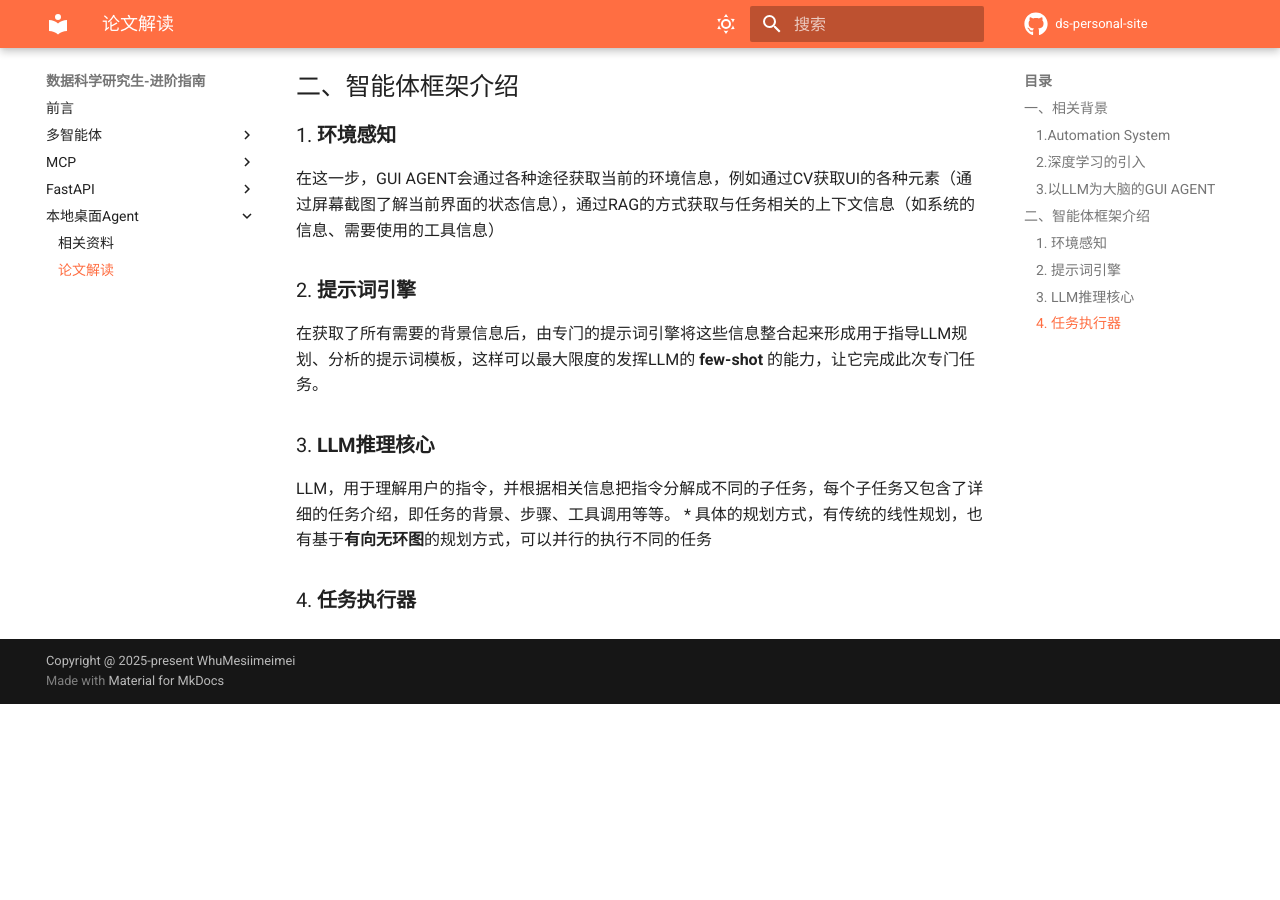
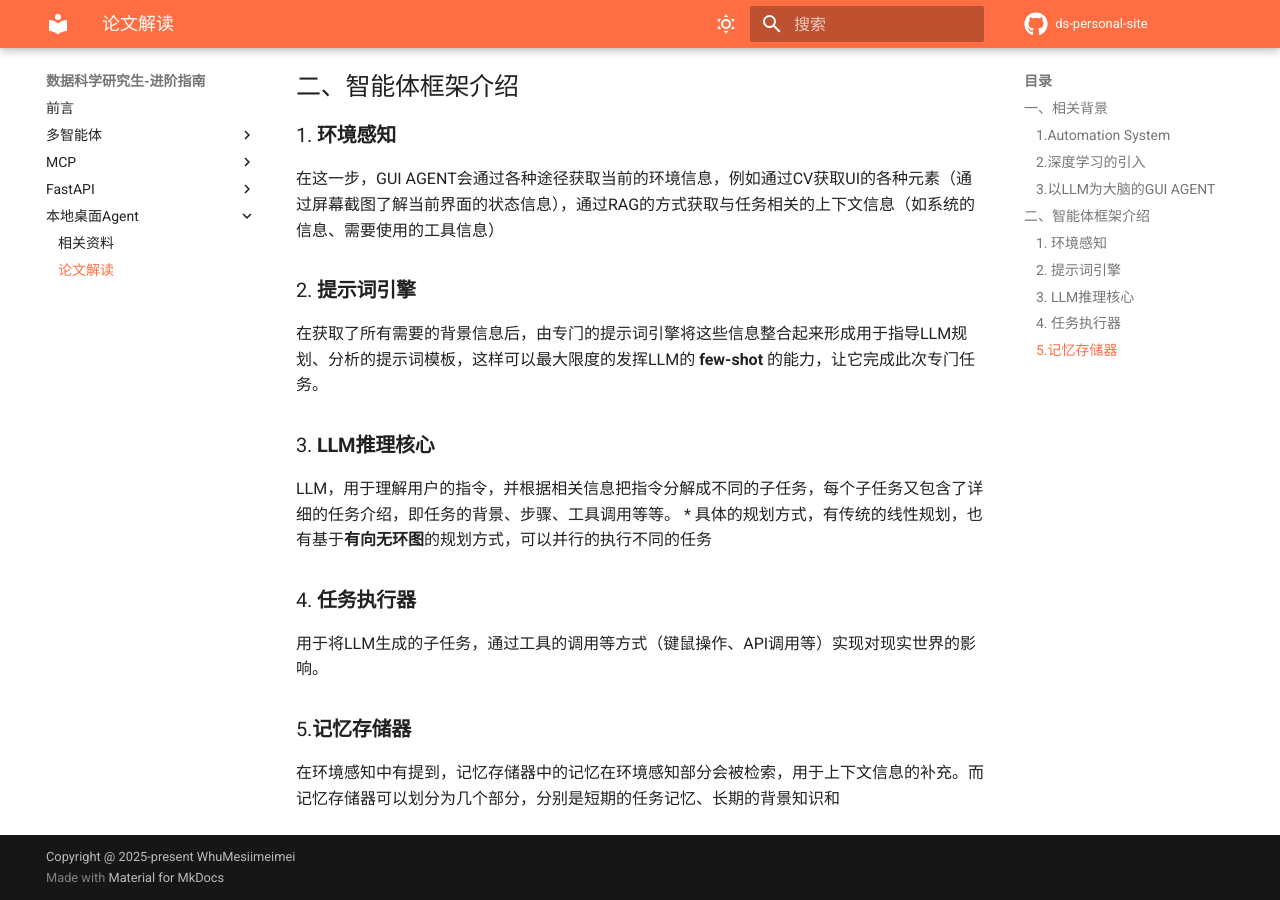
Before and after one commit to Messimeimei/personal-site, an MkDocs documentation site: the page built from docs/OS-Agent/papers-interpretation.md, in a window 1280 px wide and 900 px high, scrolled down 1576 px. Built offline with MkDocs 1.6.1 and Material for MkDocs 9.7.7, drawn with Linux system fonts in a browser that asks for light colours; comment, search, counter and statistics services are not loaded; before the commit the page ends 2280 px from its top, so only the background shows below that.

Commit message:
更新内容

```diff
--- a/docs/OS-Agent/papers-interpretation.md
+++ b/docs/OS-Agent/papers-interpretation.md
@@ -34,4 +34,9 @@
 ### 3. **LLM推理核心**
 LLM，用于理解用户的指令，并根据相关信息把指令分解成不同的子任务，每个子任务又包含了详细的任务介绍，即任务的背景、步骤、工具调用等等。
    * 具体的规划方式，有传统的线性规划，也有基于**有向无环图**的规划方式，可以并行的执行不同的任务
+
 ### 4. **任务执行器**
+用于将LLM生成的子任务，通过工具的调用等方式（键鼠操作、API调用等）实现对现实世界的影响。
+
+### 5.**记忆存储器**
+在环境感知中有提到，记忆存储器中的记忆在环境感知部分会被检索，用于上下文信息的补充。而记忆存储器可以划分为几个部分，分别是短期的任务记忆、长期的背景知识和
```
